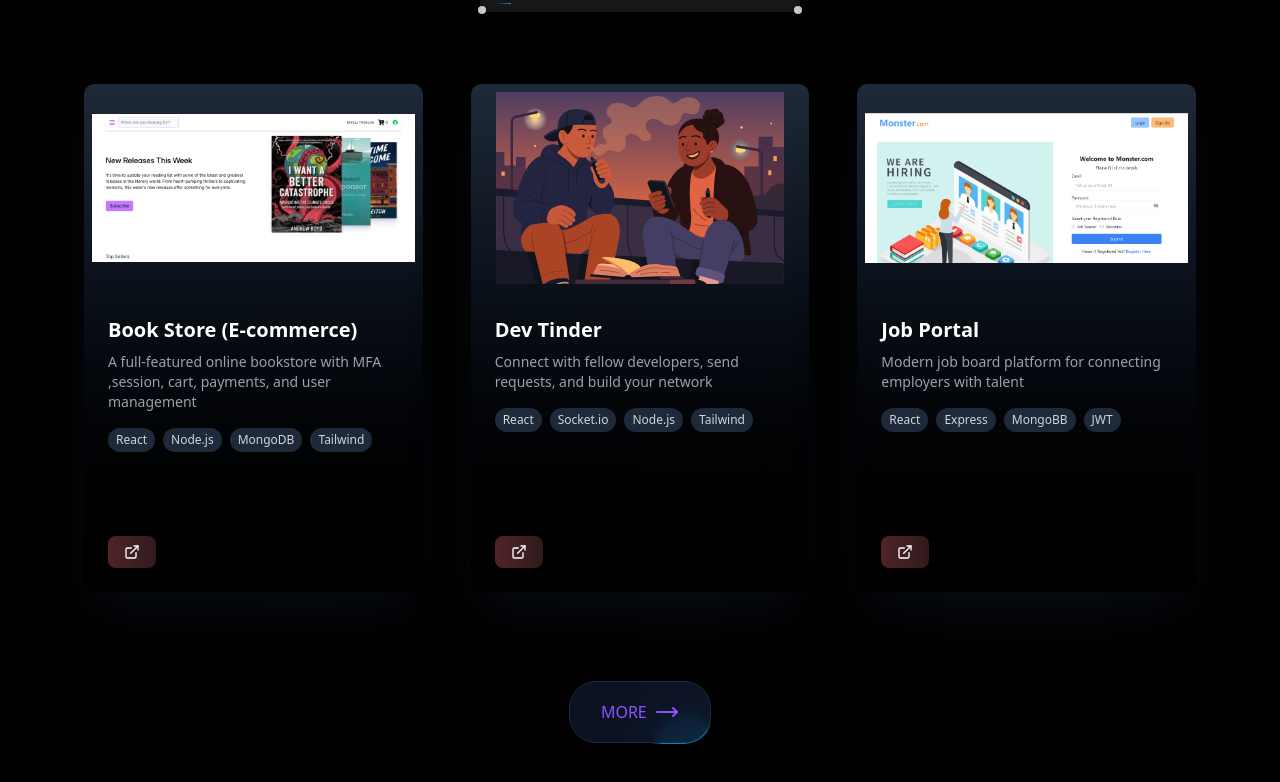
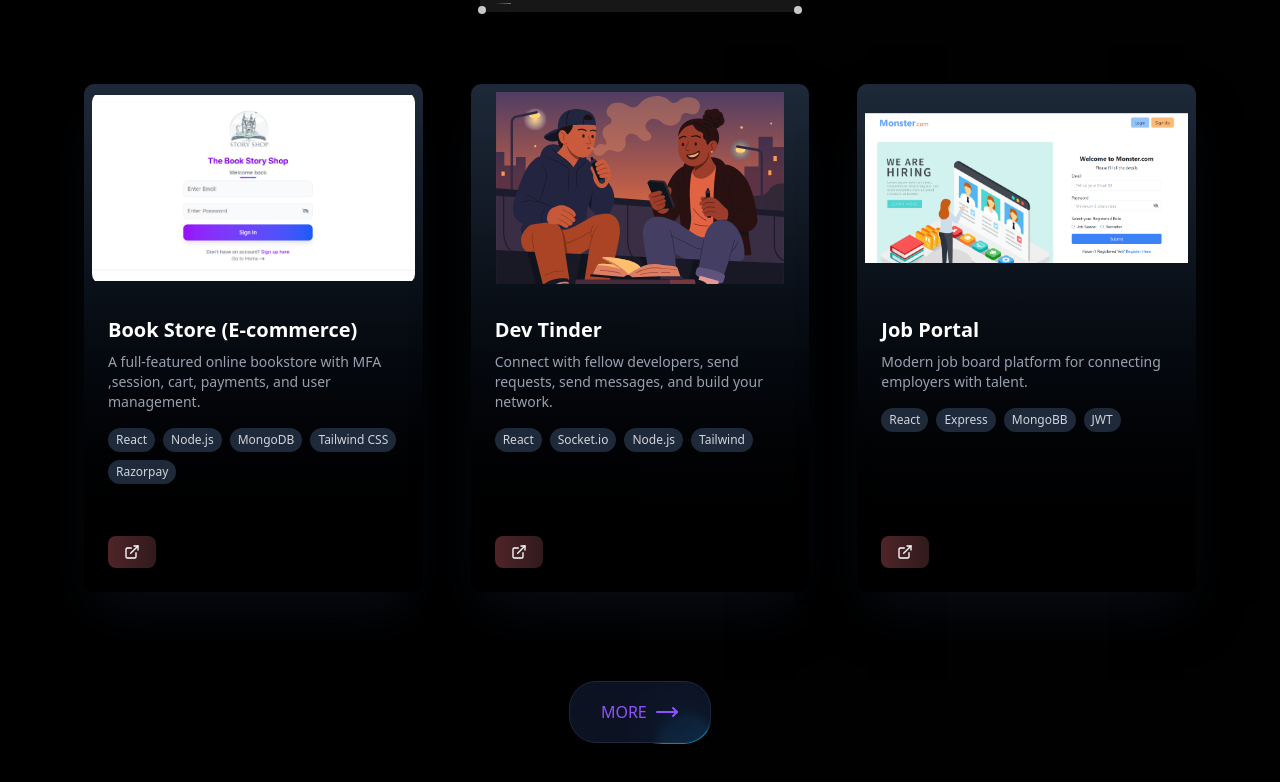
Before and after one commit to parveshqaiser/dev-portfolio, a React (Vite) app: page / in a window 1280 px wide. Shown: the part 2476-3258 px from the top of the page. Built offline with nearby package versions, Linux system fonts and the light colour scheme.

Commit message:
bstore project img changed

```diff
--- a/src/pages/Projects.jsx
+++ b/src/pages/Projects.jsx
@@ -5,31 +5,26 @@
 
 import { Github, ExternalLink, MoveRightIcon } from "lucide-react";
 import job from "../../public/job.png";
-import store from "../../public/store.png";
 import tinder from "../../public/dating.svg";
-
-// import one from "../../public/gif/one.gif";
-// import two from "../../public/gif/two.gif";
-// import three from "../../public/gif/three.gif";
+import book from "../../public/bookstore.png";
 
 import { Cover } from '../components/ui/cover';
 import { Button } from '@/components/ui/moving-border';
-import { useEffect, useState } from "react";
 
 const projects = [
 	{
 		id: 1,
 		title: "Book Store (E-commerce)",
-		description: "A full-featured online bookstore with MFA ,session, cart, payments, and user management",
-		image: store,
-		techStack: ["React", "Node.js", "MongoDB", "Tailwind"],
+		description: "A full-featured online bookstore with MFA ,session, cart, payments, and user management.",
+		image: book,
+		techStack: ["React", "Node.js", "MongoDB", "Tailwind CSS", "Razorpay"],
 		githubUrl: "https://github.com/parveshqaiser/bookstore-frontend",
 		liveUrl: "http://13.48.59.101/",
 	},
 	{
 		id: 2,
 		title: "Dev Tinder",
-		description: "Connect with fellow developers, send requests, and build your network",
+		description: "Connect with fellow developers, send requests, send messages, and build your network.",
 		image: tinder,
 		techStack: ["React", "Socket.io", "Node.js", "Tailwind"],
 		githubUrl: "https://github.com/parveshqaiser/dev-tinder-frontend",
@@ -38,7 +33,7 @@ const projects = [
 	{
 		id: 3,
 		title: "Job Portal",
-		description: "Modern job board platform for connecting employers with talent",
+		description: "Modern job board platform for connecting employers with talent.",
 		image: job,
 		techStack: ["React", "Express", "MongoBB", "JWT"],
 		githubUrl: "https://github.com/parveshqaiser/mern-job-portal",
```
Also changed, not shown: public/bookstore.png (added), public/store.png (deleted).
